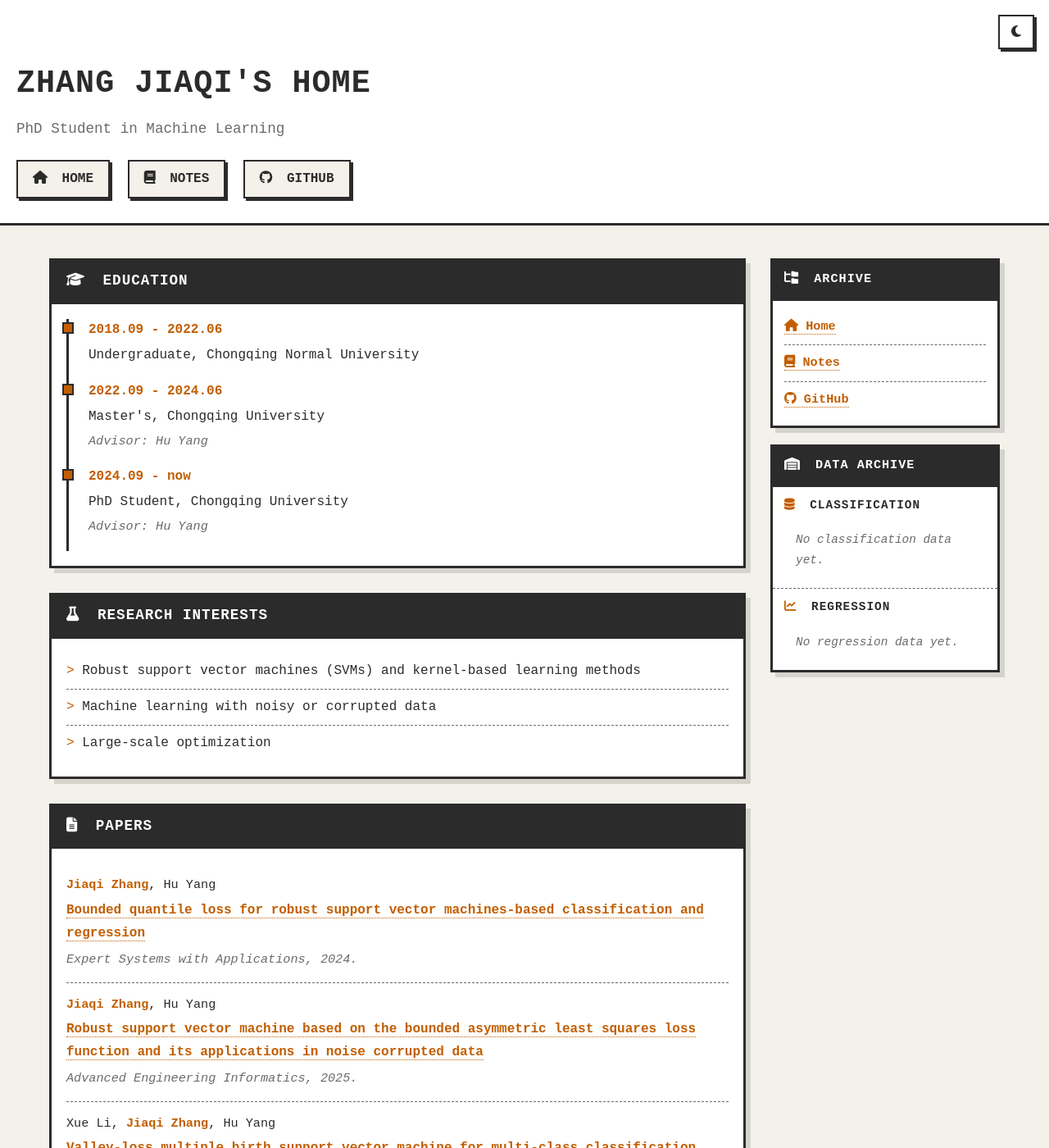
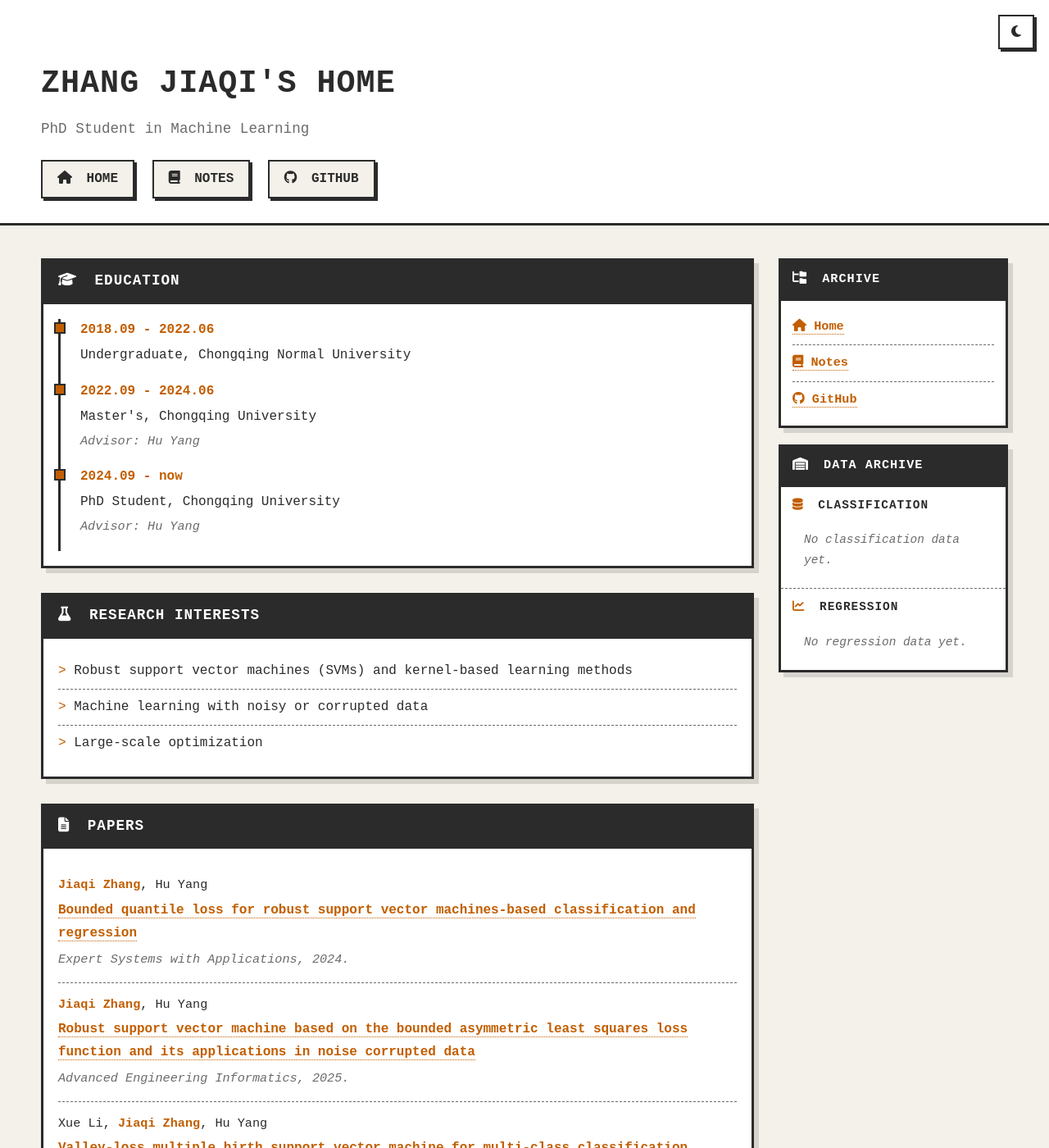
Before and after one commit to define957/define957.github.io, a Jekyll site: the page built from index.html, in a window 1280 px wide and 1400 px high. Shown: the whole window at 82% size. Built offline with Jekyll 4.4.1, drawn with Linux system fonts in a browser that asks for light colours.

Commit message:
Align hero buttons with content and reduce side padding

```diff
--- a/_layouts/default.html
+++ b/_layouts/default.html
@@ -11,12 +11,14 @@
   <button id="theme-toggle" aria-label="Toggle theme"><i class="fa-solid fa-moon"></i></button>
 
   <header class="hero">
+    <div class="hero-inner">
       <h1>{{ site.title }}</h1>
       <p class="tagline">{{ site.description }}</p>
       <div class="links">
         <a href="{{ '/' | relative_url }}"><i class="fa-solid fa-house"></i> Home</a>
         <a href="{{ '/notes/' | relative_url }}"><i class="fa-solid fa-book"></i> Notes</a>
         <a href="https://github.com/define957" target="_blank"><i class="fa-brands fa-github"></i> GitHub</a>
+      </div>
     </div>
   </header>
 
--- a/style.css
+++ b/style.css
@@ -57,10 +57,16 @@ body {
 
 /* 顶部标题 */
 .hero {
-  padding: 70px 20px 30px;
+  padding: 70px 0 30px;
   border-bottom: 3px solid var(--border);
   background: var(--card);
   transition: background-color var(--transition), border-color var(--transition);
+}
+
+.hero-inner {
+  max-width: 1200px;
+  margin: 0 auto;
+  padding: 0 10px;
 }
 
 .hero h1 {
@@ -108,7 +114,7 @@ body {
   gap: 30px;
   max-width: 1200px;
   margin: 40px auto;
-  padding: 0 20px;
+  padding: 0 10px;
   align-items: flex-start;
 }
 
```
Lines whose indentation alone changed are shown as unchanged.
